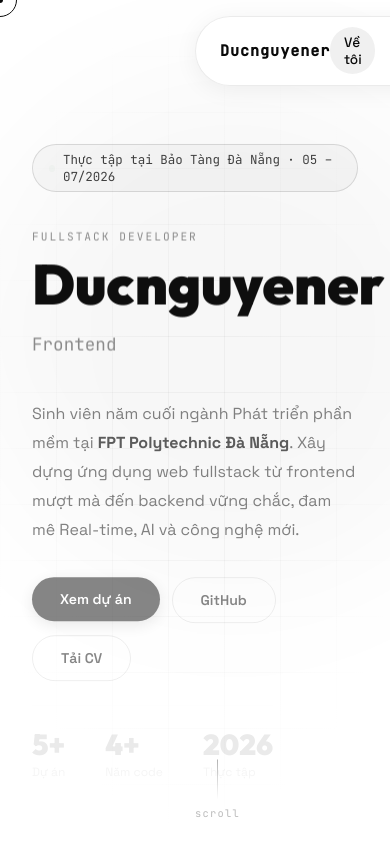
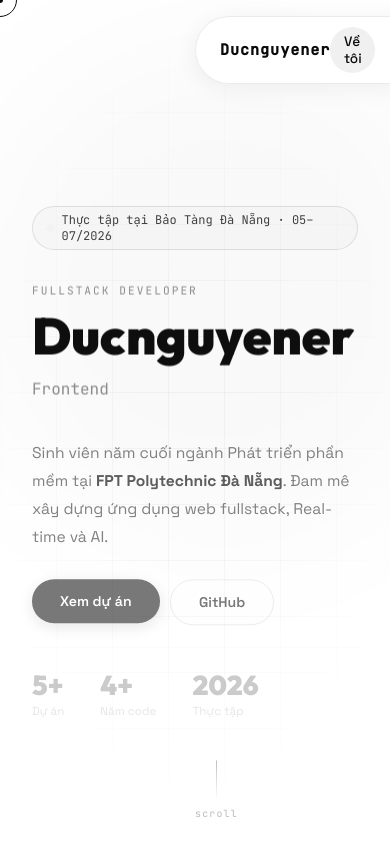
Before and after one commit to Nhanduc2912/DucNguyener, a React (Vite) app: page / in a window 390 px wide. Shown: the top 844 px of the page. Built offline with nearby package versions, Linux system fonts and the light colour scheme.

Commit message:
fix: avatar visible on desktop scroll reveal re-triggers remove CV btn scroll-snap performance

```diff
--- a/src/App.jsx
+++ b/src/App.jsx
@@ -1,4 +1,4 @@
-import { useState, useEffect } from "react";
+import { useState, useEffect, useRef } from "react";
 import { AnimatePresence, motion } from "framer-motion";
 import { useLenis } from "./hooks/useLenis";
 import { NAV_LINKS } from "./data/portfolio";
@@ -15,29 +15,47 @@ import Projects from "./components/sections/Projects";
 import Certificates from "./components/sections/Certificates";
 import Contact from "./components/sections/Contact";
 
-// Global scroll reveal — rerun whenever DOM changes
-function useGlobalScrollReveal() {
+// Scroll reveal: add AND remove .visible so animation replays on scroll back
+function useScrollReveal() {
   useEffect(() => {
-    const run = () => {
+    let rafId;
+    const revealEls = () => {
       const els = document.querySelectorAll(".sr, .sr-left, .sr-right");
       const obs = new IntersectionObserver(
-        (entries) => entries.forEach((e) => { if (e.isIntersecting) e.target.classList.add("visible"); }),
-        { threshold: 0.1, rootMargin: "0px 0px -60px 0px" }
+        (entries) => {
+          entries.forEach((entry) => {
+            if (entry.isIntersecting) {
+              entry.target.classList.add("visible");
+            } else {
+              // Remove so animation replays when scrolling back
+              entry.target.classList.remove("visible");
+            }
+          });
+        },
+        { threshold: 0.12, rootMargin: "0px 0px -60px 0px" }
       );
       els.forEach((el) => obs.observe(el));
       return obs;
     };
 
-    const obs = run();
+    // Initial setup
+    let obs = revealEls();
 
-    // Re-observe after any new elements (e.g. lazy 3D loads)
+    // Re-observe after lazy-loaded components mount
     const mutObs = new MutationObserver(() => {
+      cancelAnimationFrame(rafId);
+      rafId = requestAnimationFrame(() => {
         obs.disconnect();
-      const newObs = run();
+        obs = revealEls();
+      });
     });
     mutObs.observe(document.body, { childList: true, subtree: true });
 
-    return () => { obs.disconnect(); mutObs.disconnect(); };
+    return () => {
+      obs.disconnect();
+      mutObs.disconnect();
+      cancelAnimationFrame(rafId);
+    };
   }, []);
 }
 
@@ -46,16 +64,24 @@ export default function App() {
   const [activeLink, setActiveLink] = useState("#about");
 
   useLenis();
-  useGlobalScrollReveal();
+  useScrollReveal();
 
+  // Active nav tracking (debounced)
   useEffect(() => {
+    let ticking = false;
     const fn = () => {
+      if (!ticking) {
+        requestAnimationFrame(() => {
           for (const { href } of [...NAV_LINKS].reverse()) {
             const el = document.querySelector(href);
             if (el && window.scrollY >= el.offsetTop - 160) {
               setActiveLink(href);
               break;
             }
+          }
+          ticking = false;
+        });
+        ticking = true;
       }
     };
     window.addEventListener("scroll", fn, { passive: true });
--- a/src/components/Navbar.jsx
+++ b/src/components/Navbar.jsx
@@ -46,11 +46,6 @@ export default function Navbar({ active }) {
               {link.label}
             </a>
           ))}
-          <a href={PERSONAL.cv} target="_blank" rel="noreferrer"
-            className="btn btn-dark"
-            style={{ padding: "0.45rem 1.1rem", fontSize: "0.82rem", marginLeft: "0.5rem" }}>
-            Tải CV
-          </a>
         </div>
 
         {/* Mobile toggle */}
@@ -94,10 +89,6 @@ export default function Navbar({ active }) {
                 {link.label}
               </a>
             ))}
-            <a href={PERSONAL.cv} target="_blank" rel="noreferrer"
-              className="btn btn-dark" style={{ justifyContent: "center", marginTop: "0.4rem" }}>
-              Tải CV
-            </a>
           </motion.div>
         )}
       </AnimatePresence>
--- a/src/components/sections/Hero.jsx
+++ b/src/components/sections/Hero.jsx
@@ -1,4 +1,4 @@
-import { useRef, Suspense, lazy } from "react";
+import { useRef, Suspense, lazy, useEffect, useState } from "react";
 import { motion } from "framer-motion";
 import { PERSONAL, ROLES } from "../../data/portfolio";
 import { useTypingEffect } from "../../hooks/useTextEffects";
@@ -21,6 +21,14 @@ function MagBtn({ href, children, dark, target, onClick }) {
 export default function Hero() {
   const mousePos = useRef({ x: 0, y: 0 });
   const typedRole = useTypingEffect(ROLES, 75, 1800);
+  const [isWide, setIsWide] = useState(false);
+
+  useEffect(() => {
+    const check = () => setIsWide(window.innerWidth >= 900);
+    check();
+    window.addEventListener("resize", check, { passive: true });
+    return () => window.removeEventListener("resize", check);
+  }, []);
 
   const handleMouseMove = (e) => {
     mousePos.current = {
@@ -32,108 +40,66 @@ export default function Hero() {
   return (
     <section id="about" className="hero-section" onMouseMove={handleMouseMove}>
       <div className="hero-grid" />
-
-      {/* Subtle blob */}
-      <div className="blob" style={{ width: 500, height: 500, background: "rgba(0,0,0,0.03)", top: "10%", left: "-5%", animationDuration: "12s" }} />
+      <div className="blob" style={{ width: 500, height: 500, background: "rgba(0,0,0,0.025)", top: "5%", left: "-8%" }} />
 
       <div className="container" style={{ position: "relative", zIndex: 1, width: "100%" }}>
-        <div style={{ display: "flex", flexDirection: "column", alignItems: "flex-start", gap: "2rem", maxWidth: 680 }}>
+        <div style={{ display: "flex", alignItems: "center", justifyContent: "space-between", gap: "3rem" }}>
+          {/* Text */}
+          <div style={{ flex: 1, display: "flex", flexDirection: "column", gap: "1.75rem", maxWidth: isWide ? 640 : "100%" }}>
 
-          {/* Status badge */}
-          <motion.div
-            initial={{ opacity: 0, y: -12 }}
-            animate={{ opacity: 1, y: 0 }}
-            transition={{ delay: 0.3, duration: 0.6 }}
-            style={{
-              display: "inline-flex", alignItems: "center", gap: 8,
-              padding: "6px 16px", borderRadius: "var(--r-full)",
-              border: "1px solid rgba(0,0,0,0.12)",
-              background: "rgba(0,0,0,0.03)",
-              fontSize: "0.78rem", fontFamily: "var(--font-mono)", color: "var(--text-2)",
-            }}
-          >
-            <span style={{ width: 7, height: 7, borderRadius: "50%", background: "#16a34a", animation: "blink 2s ease-in-out infinite", display: "inline-block" }} />
-            Thực tập tại Bảo Tàng Đà Nẵng · 05 – 07/2026
+            <motion.div initial={{ opacity: 0, y: -12 }} animate={{ opacity: 1, y: 0 }} transition={{ delay: 0.3, duration: 0.6 }}
+              style={{ display: "inline-flex", alignItems: "center", gap: 8, padding: "5px 14px", borderRadius: "var(--r-full)", border: "1px solid rgba(0,0,0,0.1)", background: "rgba(0,0,0,0.02)", fontSize: "0.75rem", fontFamily: "var(--font-mono)", color: "var(--text-2)", alignSelf: "flex-start" }}>
+              <span style={{ width: 7, height: 7, borderRadius: "50%", background: "#16a34a", display: "inline-block", animation: "blink 2s ease-in-out infinite" }} />
+              Thực tập tại Bảo Tàng Đà Nẵng · 05–07/2026
             </motion.div>
 
-          {/* Main heading */}
-          <motion.div
-            initial={{ opacity: 0, y: 30 }}
-            animate={{ opacity: 1, y: 0 }}
-            transition={{ delay: 0.4, duration: 0.8, ease: [0.22, 1, 0.36, 1] }}
-          >
+            <motion.div initial={{ opacity: 0, y: 30 }} animate={{ opacity: 1, y: 0 }} transition={{ delay: 0.4, duration: 0.8, ease: [0.22, 1, 0.36, 1] }}>
               <div className="label">Fullstack Developer</div>
-            <h1 className="h-display" style={{ fontSize: "clamp(3.5rem, 8vw, 6.5rem)", fontWeight: 900 }}>
+              <h1 className="h-display" style={{ fontSize: "clamp(3.2rem, 7vw, 6rem)", fontWeight: 900 }}>
                 Ducnguyener
               </h1>
-            <div style={{ height: "2.2rem", display: "flex", alignItems: "center", marginTop: "0.75rem" }}>
-              <span style={{ fontSize: "1.1rem", color: "var(--text-3)", fontFamily: "var(--font-mono)" }}>
+              <div style={{ height: "2rem", display: "flex", alignItems: "center", marginTop: "0.6rem" }}>
+                <span style={{ fontSize: "1rem", color: "var(--text-3)", fontFamily: "var(--font-mono)" }}>
                   {typedRole}<span className="typing-cursor" />
                 </span>
               </div>
             </motion.div>
 
-          {/* Description */}
-          <motion.p
-            initial={{ opacity: 0, y: 20 }}
-            animate={{ opacity: 1, y: 0 }}
-            transition={{ delay: 0.55, duration: 0.7 }}
-            style={{ color: "var(--text-2)", lineHeight: 1.8, fontSize: "1rem", maxWidth: 520 }}
-          >
+            <motion.p initial={{ opacity: 0, y: 18 }} animate={{ opacity: 1, y: 0 }} transition={{ delay: 0.55, duration: 0.7 }}
+              style={{ color: "var(--text-2)", lineHeight: 1.8, fontSize: "0.975rem", maxWidth: 500 }}>
               Sinh viên năm cuối ngành Phát triển phần mềm tại{" "}
               <strong style={{ color: "var(--text-1)" }}>FPT Polytechnic Đà Nẵng</strong>.
-            Xây dựng ứng dụng web fullstack từ frontend mượt mà đến backend vững chắc,
-            đam mê Real-time, AI và công nghệ mới.
+              Đam mê xây dựng ứng dụng web fullstack, Real-time và AI.
             </motion.p>
 
-          {/* CTAs */}
-          <motion.div
-            initial={{ opacity: 0, y: 16 }}
-            animate={{ opacity: 1, y: 0 }}
-            transition={{ delay: 0.68, duration: 0.6 }}
-            style={{ display: "flex", flexWrap: "wrap", gap: "0.75rem" }}
-          >
+            <motion.div initial={{ opacity: 0, y: 14 }} animate={{ opacity: 1, y: 0 }} transition={{ delay: 0.65, duration: 0.6 }}
+              style={{ display: "flex", flexWrap: "wrap", gap: "0.65rem" }}>
               <MagBtn href="#projects" dark onClick={(e) => { e.preventDefault(); document.querySelector("#projects")?.scrollIntoView({ behavior: "smooth" }); }}>
                 Xem dự án
               </MagBtn>
               <MagBtn href={PERSONAL.github} target="_blank">
                 GitHub
               </MagBtn>
-            <MagBtn href={PERSONAL.cv} target="_blank">
-              Tải CV
-            </MagBtn>
             </motion.div>
 
-          {/* Stats */}
-          <motion.div
-            initial={{ opacity: 0 }}
-            animate={{ opacity: 1 }}
-            transition={{ delay: 0.85, duration: 0.6 }}
-            style={{ display: "flex", gap: "2.5rem", paddingTop: "1.25rem", borderTop: "1px solid rgba(0,0,0,0.07)" }}
-          >
-            {[
-              { v: "5+", l: "Dự án" },
-              { v: "4+", l: "Năm code" },
-              { v: "2026", l: "Thực tập" },
-            ].map((s) => (
+            <motion.div initial={{ opacity: 0 }} animate={{ opacity: 1 }} transition={{ delay: 0.8, duration: 0.6 }}
+              style={{ display: "flex", gap: "2.25rem", paddingTop: "1.25rem", borderTop: "1px solid rgba(0,0,0,0.07)" }}>
+              {[{ v: "5+", l: "Dự án" }, { v: "4+", l: "Năm code" }, { v: "2026", l: "Thực tập" }].map((s) => (
                 <div key={s.l}>
-                <div style={{ fontSize: "1.8rem", fontWeight: 900, fontFamily: "var(--font-display)", color: "var(--text-1)" }}>{s.v}</div>
-                <div style={{ fontSize: "0.75rem", color: "var(--text-3)", marginTop: 2 }}>{s.l}</div>
+                  <div style={{ fontSize: "1.7rem", fontWeight: 900, fontFamily: "var(--font-display)", color: "var(--text-1)" }}>{s.v}</div>
+                  <div style={{ fontSize: "0.73rem", color: "var(--text-3)", marginTop: 2 }}>{s.l}</div>
                 </div>
               ))}
             </motion.div>
           </div>
 
-        {/* Avatar — positioned absolutely on desktop */}
+          {/* Avatar — only render when wide enough */}
+          {isWide && (
             <motion.div
               initial={{ opacity: 0, scale: 0.85 }}
               animate={{ opacity: 1, scale: 1 }}
               transition={{ delay: 0.25, duration: 0.9, ease: [0.22, 1, 0.36, 1] }}
-          style={{
-            position: "absolute", right: "2rem", top: "50%", transform: "translateY(-50%)",
-            display: "none",
-          }}
-          className="md:block"
+              style={{ flexShrink: 0 }}
             >
               <div className="avatar-wrapper">
                 <div className="avatar-ring" />
@@ -145,21 +111,23 @@ export default function Hero() {
                 </div>
               </div>
 
-          {/* Floating badge */}
+              {/* Floating code badge */}
               <motion.div
                 animate={{ y: [0, -8, 0] }}
-            transition={{ duration: 2.8, repeat: Infinity, ease: "easeInOut" }}
+                transition={{ duration: 3, repeat: Infinity, ease: "easeInOut" }}
                 style={{
-              position: "absolute", bottom: -12, right: -24,
-              background: "#fff", border: "1px solid rgba(0,0,0,0.1)",
+                  position: "absolute", bottom: -16, right: -20,
+                  background: "#fff", border: "1px solid rgba(0,0,0,0.08)",
                   borderRadius: "var(--r-md)", padding: "8px 16px",
-              boxShadow: "0 8px 30px rgba(0,0,0,0.08)",
+                  boxShadow: "0 8px 30px rgba(0,0,0,0.07)",
                 }}
               >
-            <p style={{ fontSize: "0.68rem", color: "var(--text-4)", fontFamily: "var(--font-mono)" }}>const dev =</p>
-            <p style={{ fontSize: "0.82rem", fontWeight: 700, fontFamily: "var(--font-mono)", color: "var(--text-1)" }}>{"{ passionate: true }"}</p>
+                <p style={{ fontSize: "0.65rem", color: "var(--text-4)", fontFamily: "var(--font-mono)" }}>const dev =</p>
+                <p style={{ fontSize: "0.8rem", fontWeight: 700, fontFamily: "var(--font-mono)", color: "var(--text-1)" }}>{"{ passionate: true }"}</p>
               </motion.div>
             </motion.div>
+          )}
+        </div>
       </div>
 
       {/* Scroll hint */}
@@ -168,8 +136,8 @@ export default function Hero() {
         animate={{ y: [0, 8, 0] }}
         transition={{ duration: 2.2, repeat: Infinity }}
       >
-        <div style={{ width: 1, height: 40, background: "linear-gradient(180deg, rgba(0,0,0,0.3), transparent)" }} />
-        <span style={{ fontSize: "0.65rem", color: "var(--text-4)", fontFamily: "var(--font-mono)", letterSpacing: "0.12em" }}>scroll</span>
+        <div style={{ width: 1, height: 40, background: "linear-gradient(180deg, rgba(0,0,0,0.25), transparent)" }} />
+        <span style={{ fontSize: "0.62rem", color: "var(--text-4)", fontFamily: "var(--font-mono)", letterSpacing: "0.12em" }}>scroll</span>
       </motion.div>
     </section>
   );
--- a/src/index.css
+++ b/src/index.css
@@ -1,4 +1,7 @@
 @import url('https://fonts.googleapis.com/css2?family=Space+Grotesk:wght@300;400;500;600;700&family=Outfit:wght@300;400;500;600;700;800;900&family=JetBrains+Mono:wght@400;500&display=swap');
+
+/* Performance: only composite layer animations */
+* { -webkit-tap-highlight-color: transparent; }
 
 :root {
   --bg: #ffffff;
@@ -24,14 +27,25 @@
 }
 
 *, *::before, *::after { box-sizing: border-box; margin: 0; padding: 0; }
-html { scroll-behavior: smooth; }
+html {
+  scroll-behavior: smooth;
+}
 body {
   font-family: var(--font-main);
   background: var(--bg);
   color: var(--text-1);
   -webkit-font-smoothing: antialiased;
+  -moz-osx-font-smoothing: grayscale;
   overflow-x: hidden;
   cursor: none;
+  /* Scroll snap: each section is a full page */
+  scroll-snap-type: y proximity;
+}
+
+/* Each section snaps to top */
+.section, .hero-section, .contact-section {
+  scroll-snap-align: start;
+  scroll-snap-stop: normal;
 }
 img { display: block; max-width: 100%; }
 a { text-decoration: none; color: inherit; }
@@ -130,9 +144,9 @@ a { text-decoration: none; color: inherit; }
 
 /* AVATAR */
 .avatar-wrapper { position: relative; width: 320px; height: 320px; flex-shrink: 0; }
-.avatar-ring { position: absolute; inset: -3px; border-radius: 50%; background: conic-gradient(from 0deg, #0a0a0a, #888, #ddd, #0a0a0a); animation: spin 8s linear infinite; opacity: 0.5; }
+.avatar-ring { position: absolute; inset: -3px; border-radius: 50%; background: conic-gradient(from 0deg, #0a0a0a, #888, #ddd, #0a0a0a); animation: spin 8s linear infinite; opacity: 0.5; will-change: transform; }
 .avatar-bg { position: absolute; inset: 2px; border-radius: 50%; background: #fff; z-index: 1; }
-.avatar-canvas { width: 100%; height: 100%; border-radius: 50%; overflow: hidden; background: linear-gradient(145deg, #f0f0f0, #e8e8e8); position: relative; z-index: 2; }
+.avatar-canvas { width: 100%; height: 100%; border-radius: 50%; overflow: hidden; background: linear-gradient(145deg, #f0f0f0, #e8e8e8); position: relative; z-index: 2; contain: layout paint; }
 @keyframes spin { from{transform:rotate(0deg)} to{transform:rotate(360deg)} }
 
 /* TIMELINE */
@@ -171,14 +185,30 @@ a { text-decoration: none; color: inherit; }
 /* CONTACT */
 .contact-section { background: #0a0a0a; color: #fff; }
 
-/* SCROLL REVEAL */
-.sr { opacity: 0; transform: translateY(48px); transition: opacity 0.7s cubic-bezier(0.22,1,0.36,1), transform 0.7s cubic-bezier(0.22,1,0.36,1); }
+/* SCROLL REVEAL — uses will-change for GPU composite */
+.sr {
+  opacity: 0;
+  transform: translateY(48px);
+  transition: opacity 0.65s cubic-bezier(0.22,1,0.36,1), transform 0.65s cubic-bezier(0.22,1,0.36,1);
+  will-change: opacity, transform;
+}
 .sr.visible { opacity: 1; transform: translateY(0); }
-.sr-left { opacity: 0; transform: translateX(-56px); transition: opacity 0.7s cubic-bezier(0.22,1,0.36,1), transform 0.7s cubic-bezier(0.22,1,0.36,1); }
+.sr-left {
+  opacity: 0; transform: translateX(-52px);
+  transition: opacity 0.65s cubic-bezier(0.22,1,0.36,1), transform 0.65s cubic-bezier(0.22,1,0.36,1);
+  will-change: opacity, transform;
+}
 .sr-left.visible { opacity: 1; transform: translateX(0); }
-.sr-right { opacity: 0; transform: translateX(56px); transition: opacity 0.7s cubic-bezier(0.22,1,0.36,1), transform 0.7s cubic-bezier(0.22,1,0.36,1); }
+.sr-right {
+  opacity: 0; transform: translateX(52px);
+  transition: opacity 0.65s cubic-bezier(0.22,1,0.36,1), transform 0.65s cubic-bezier(0.22,1,0.36,1);
+  will-change: opacity, transform;
+}
 .sr-right.visible { opacity: 1; transform: translateX(0); }
-.sr-d1{transition-delay:.1s} .sr-d2{transition-delay:.18s} .sr-d3{transition-delay:.26s} .sr-d4{transition-delay:.34s} .sr-d5{transition-delay:.42s}
+.sr-d1{transition-delay:.08s} .sr-d2{transition-delay:.16s} .sr-d3{transition-delay:.24s} .sr-d4{transition-delay:.32s} .sr-d5{transition-delay:.4s}
+
+/* Clean up will-change after animation to free memory */
+.sr.visible, .sr-left.visible, .sr-right.visible { will-change: auto; }
 
 /* LOADING */
 .loading-screen { position: fixed; inset: 0; background: #fff; z-index: 10000; display: flex; flex-direction: column; align-items: center; justify-content: center; gap: 1.5rem; }
```
Lines whose indentation alone changed are shown as unchanged.
